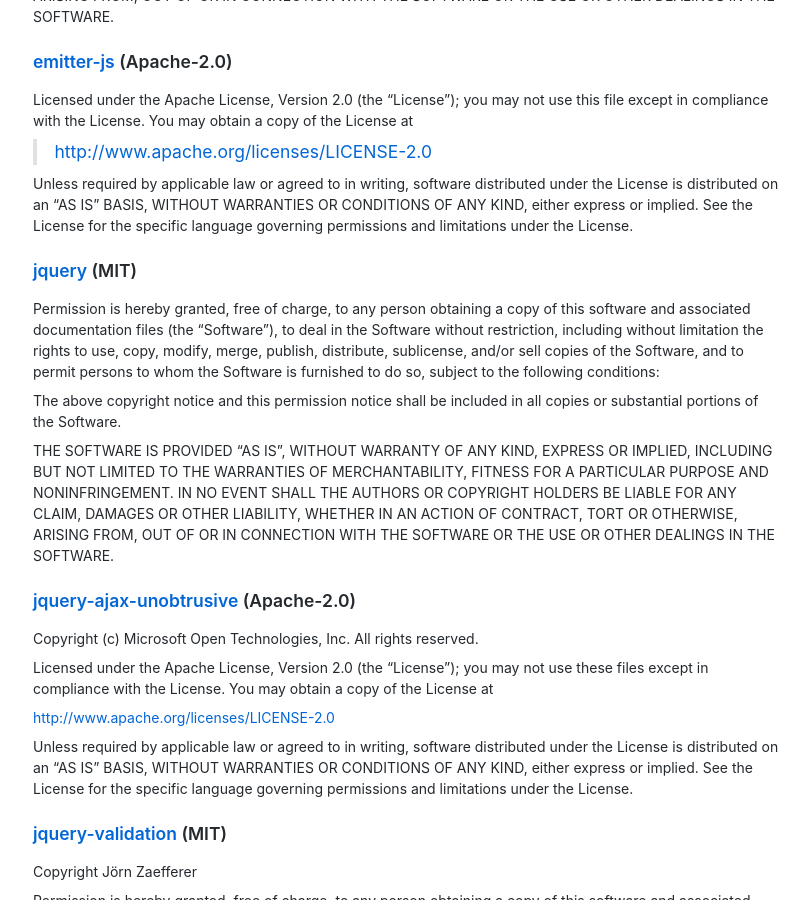
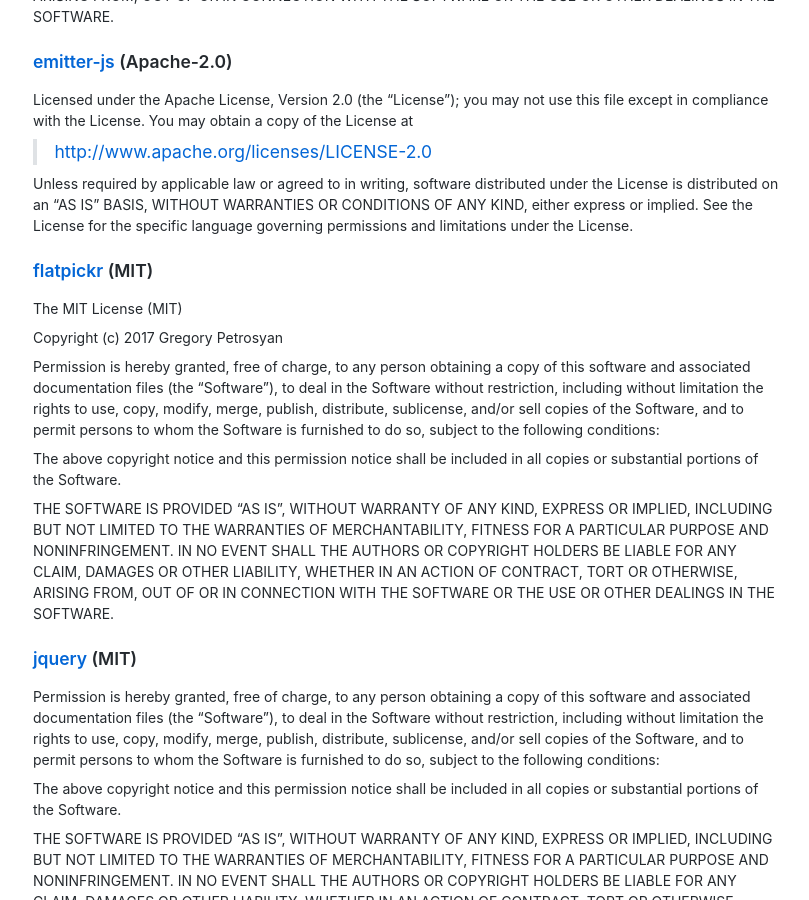
Before and after one commit to catalingavan/logbee.Documentation, a Sphinx documentation site: the page built from source/licensing/Third-Party-Licenses.rst, in a window 1280 px wide and 900 px high, scrolled down 10874 px. Shown: the whole window, without its empty margins (427-1236 px from the left). Built offline with Sphinx 7.4.7, drawn with Linux system fonts in a browser that asks for light colours; nearby versions of some CDN libraries; library files that are not in the unit come from our copies.

Commit message:
added flatpickr license

```diff
--- a/source/licensing/Third-Party-Licenses.rst
+++ b/source/licensing/Third-Party-Licenses.rst
@@ -670,6 +670,18 @@ WITHOUT WARRANTIES OR CONDITIONS OF ANY KIND, either express or implied.
 See the License for the specific language governing permissions and
 limitations under the License.
 
+`flatpickr <https://github.com/flatpickr/flatpickr>`_ (MIT)
+~~~~~~~~~~~~~~~~~~~~~~~~~~~~~~~~~~~~~~~~~~~~~~~~~~~~~~~~~~~~~~~~~~~~~~~~~~~~~~~~~~~~~~~~~~~~~~~~~~~~~~~~~~~~~~~~~~~~~~
+The MIT License (MIT)
+
+Copyright (c) 2017 Gregory Petrosyan
+
+Permission is hereby granted, free of charge, to any person obtaining a copy of this software and associated documentation files (the "Software"), to deal in the Software without restriction, including without limitation the rights to use, copy, modify, merge, publish, distribute, sublicense, and/or sell copies of the Software, and to permit persons to whom the Software is furnished to do so, subject to the following conditions:
+
+The above copyright notice and this permission notice shall be included in all copies or substantial portions of the Software.
+
+THE SOFTWARE IS PROVIDED "AS IS", WITHOUT WARRANTY OF ANY KIND, EXPRESS OR IMPLIED, INCLUDING BUT NOT LIMITED TO THE WARRANTIES OF MERCHANTABILITY, FITNESS FOR A PARTICULAR PURPOSE AND NONINFRINGEMENT. IN NO EVENT SHALL THE AUTHORS OR COPYRIGHT HOLDERS BE LIABLE FOR ANY CLAIM, DAMAGES OR OTHER LIABILITY, WHETHER IN AN ACTION OF CONTRACT, TORT OR OTHERWISE, ARISING FROM, OUT OF OR IN CONNECTION WITH THE SOFTWARE OR THE USE OR OTHER DEALINGS IN THE SOFTWARE.
+
 `jquery <https://jquery.com>`_ (MIT)
 ~~~~~~~~~~~~~~~~~~~~~~~~~~~~~~~~~~~~~~~~~~~~~~~~~~~~~~~~~~~~~~~~~~~~~~~~~~~~~~~~~~~~~~~~~~~~
 
```
Also changed, not shown: source/on-premises/logBee-frontend/change-log.rst (+12 -0 lines), source/on-premises/logBee-frontend/images/change-log/table-date-time-picker.png (added).
